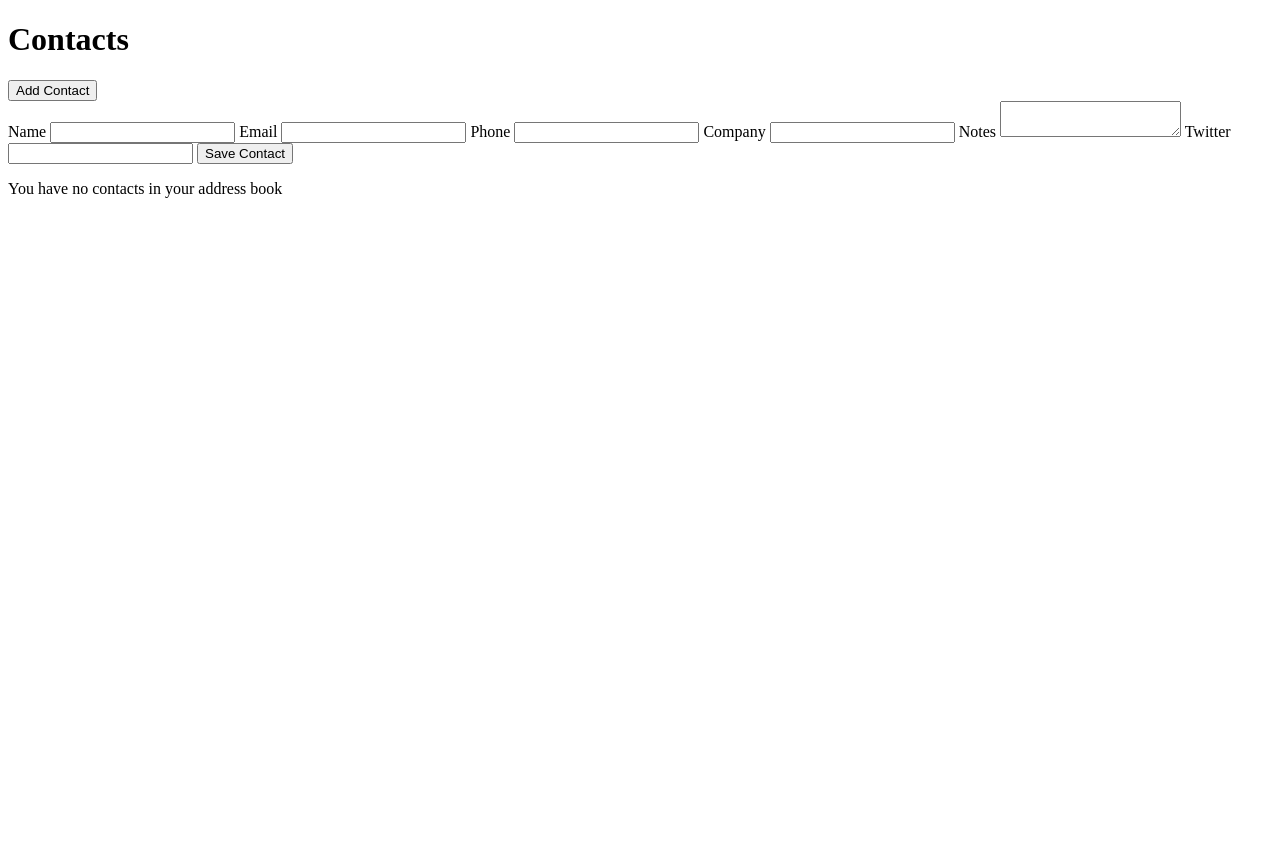
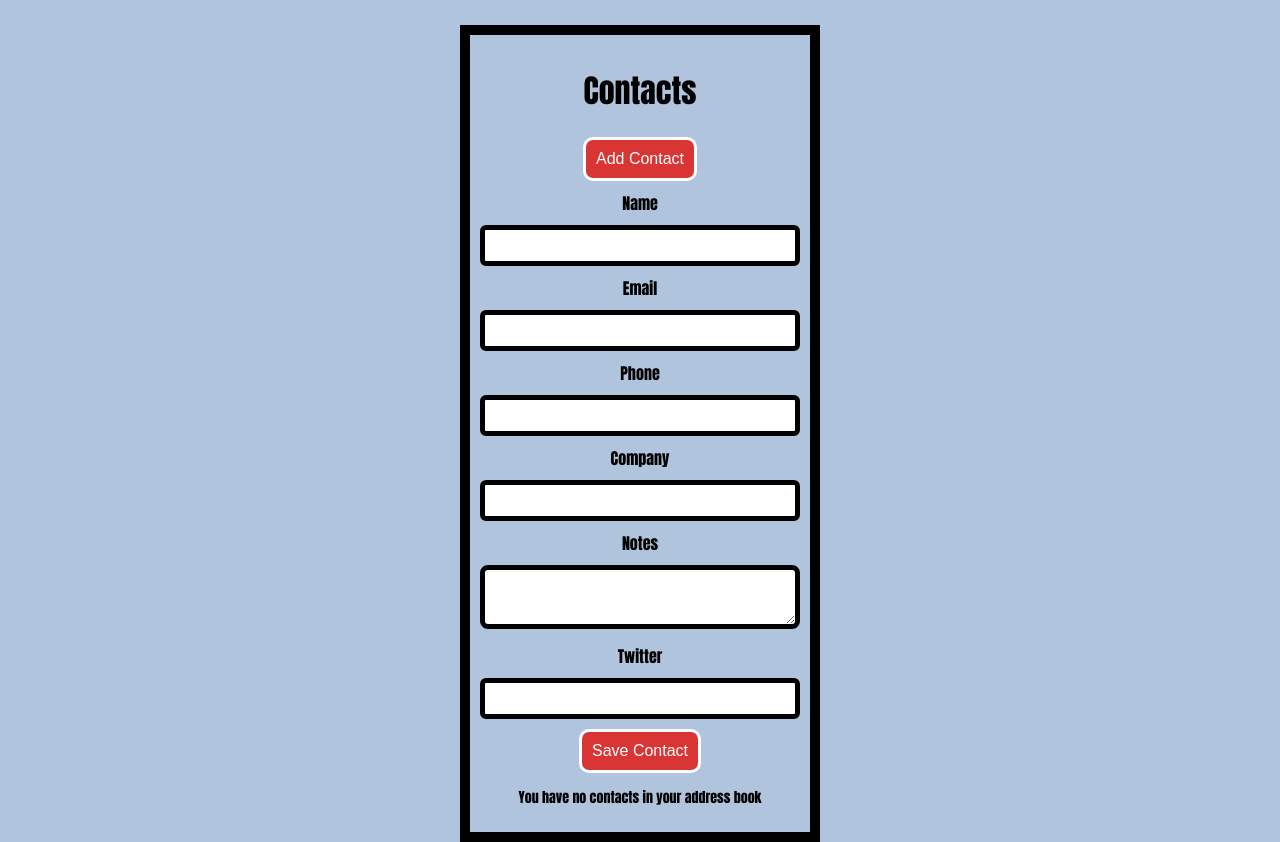
Before and after one commit to hmvitous/address_book_challenge, a website: page src/index.html in a window 1280 px wide. Both pictures are taken after a click on the button "Add Contact". Before the commit the page ends 800 px from the top, so only its background shows below. Drawn offline with Linux system fonts and the light colour scheme; files that its build step writes are made by us from their sources.

Commit message:
Adding css elements. Did the basic css from course materials.

```diff
--- /dev/null
+++ b/src/assets/css/style.css
@@ -0,0 +1,74 @@
+body {
+    font-family: Impact, Haettenschweiler, 'Arial Narrow Bold', sans-serif;
+    background-color: lightsteelblue;
+    margin: auto;
+    margin-top: 25px;
+    width: 25%;
+    border: 10px solid black;
+    padding: 10px;
+    text-align: center;
+}
+
+input[type="text"] {
+    width: 100%;
+    padding: 8px 1px;
+    margin: 10px 0;
+    display: inline-block;
+    border: 5px solid black;
+    border-radius: 6px;
+    box-sizing: border-box;
+}
+
+input[type="email"] {
+    width: 100%;
+    padding: 8px 1px;
+    margin: 10px 0;
+    display: inline-block;
+    border: 5px solid black;
+    border-radius: 6px;
+    box-sizing: border-box;
+}
+
+textarea[type="text"] {
+    width: 100%;
+    padding: 12px 1px;
+    margin: 10px 0;
+    display: inline-block;
+    border: 5px solid black;
+    border-radius: 8px;
+    box-sizing: border-box;
+
+}
+
+button {
+   margin-bottom: 10px;
+   background-color: rgb(218, 53, 53);
+   border: solid;
+   color: white;
+   padding: 10px 10px;
+   text-align: center;
+   text-decoration: none;
+   display: inline-block;
+   font-size: 16px;
+   border-radius: 10px;
+}
+
+input[type="submit"] {
+    background-color: rgb(218, 53, 53);
+    border: solid;
+    color: white;
+    padding: 10px;
+    text-align: center;
+    text-decoration: none;
+    display: inline-block;
+    font-size: 16px;
+    border-radius: 10px;
+}
+
+div {
+    width: 100%;
+    text-align: center;
+    font-size: 14px;
+    display: inline-block;
+    ;
+}
--- a/src/index.html
+++ b/src/index.html
@@ -1,6 +1,7 @@
 <!DOCTYPE html>
 <html lang="en">
 <head>
+    <link rel="stylesheet" type="text/css" href="./src/assets/css/style.css">
     <meta charset="UTF-8">
     <meta name="viewport" content="width=device-width, initial-scale=1.0">
     <meta http-equiv="X-UA-Compatible" content="ie=edge">
```
